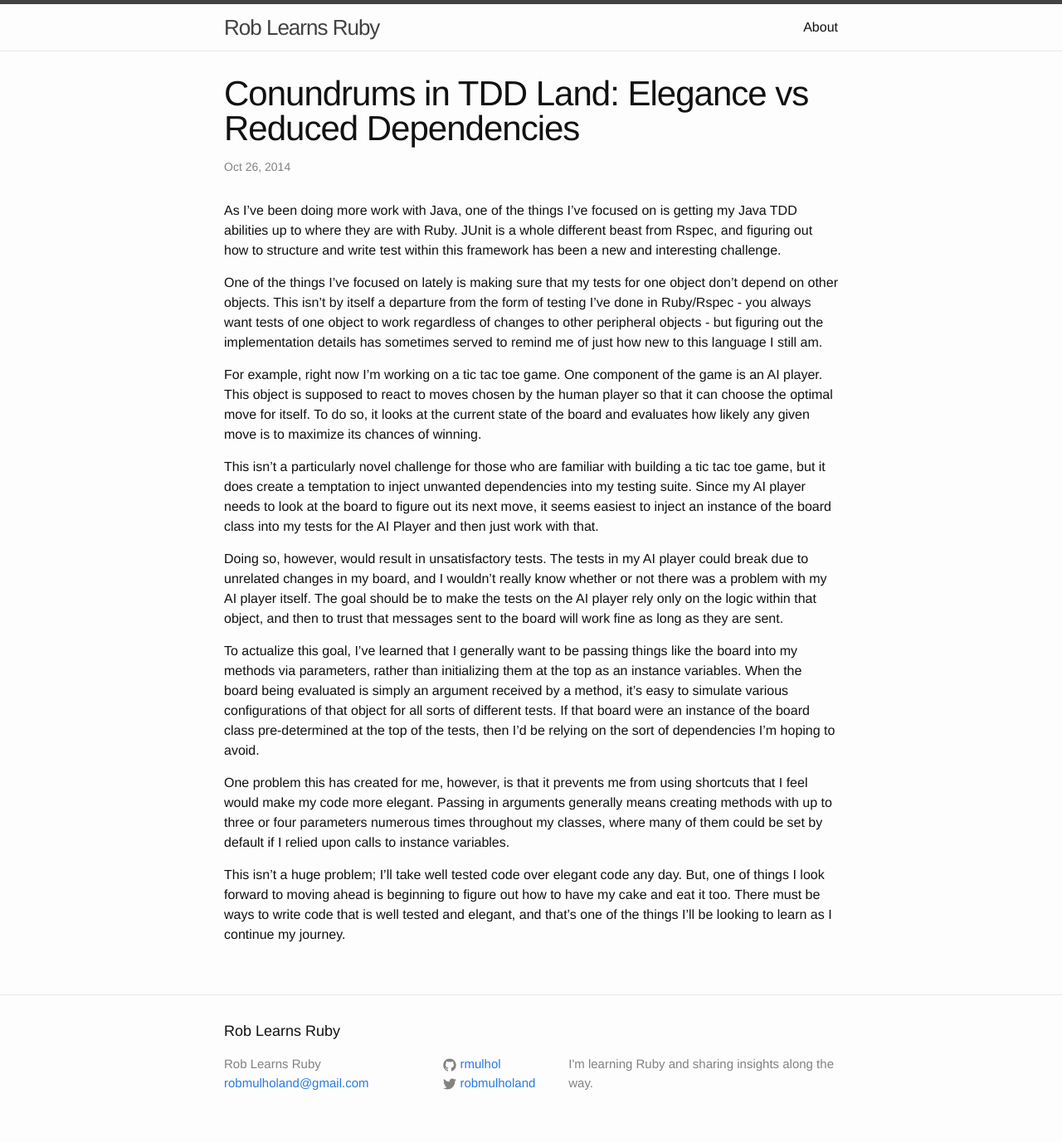
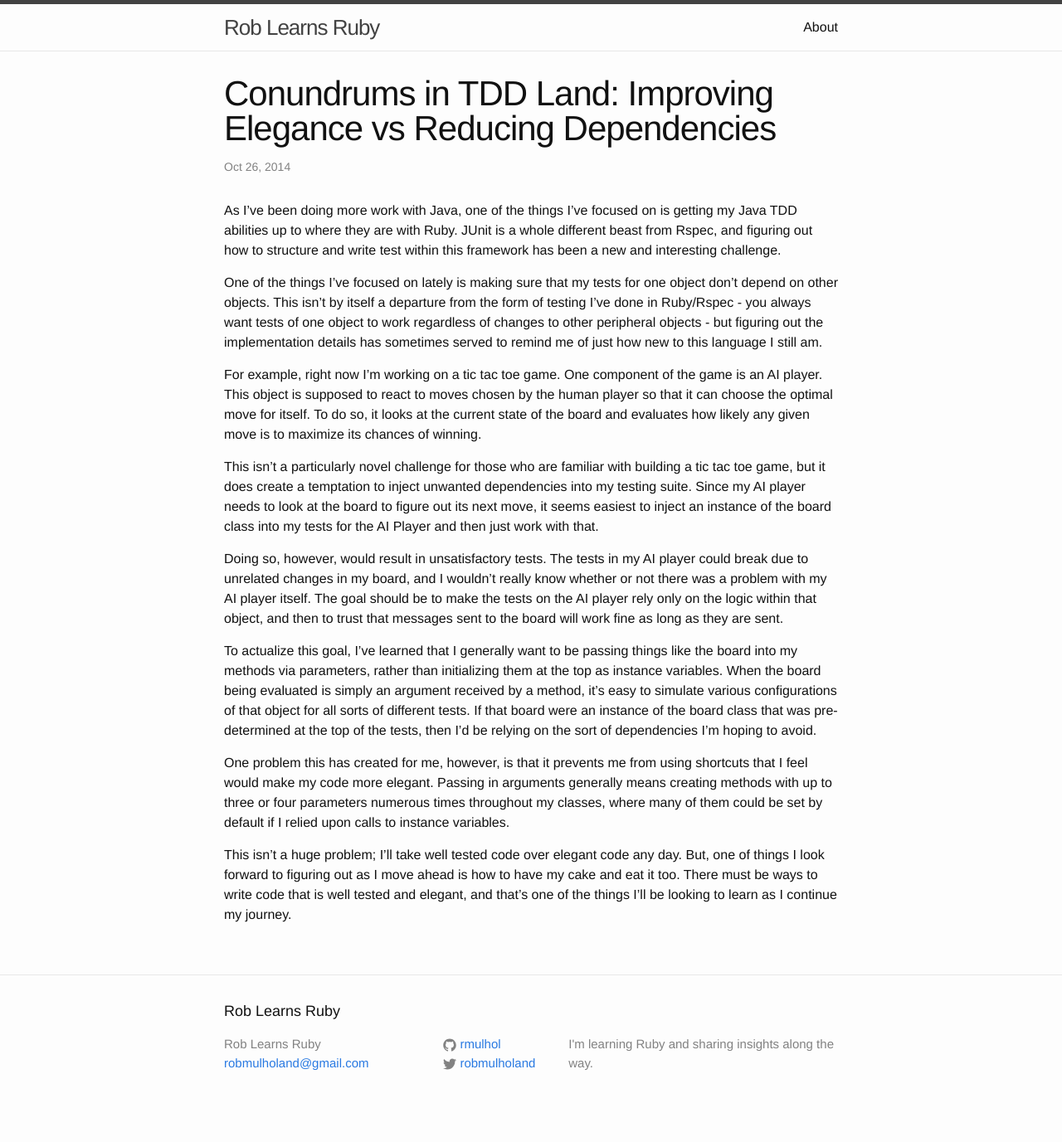
Before and after one commit to rmulhol/rmulhol.github.io, a Jekyll site: the page built from _posts/2014-10-26-tdd-elegance-dependencies.markdown, in a window 1280 px wide. Shown: the whole page at 83% size. Built offline with Jekyll 4.4.1, drawn with Linux system fonts in a browser that asks for light colours; after the commit the page ends 1353 px from its top, so only the background shows below that.

```diff
--- a/_posts/2014-10-26-tdd-elegance-dependencies.markdown
+++ b/_posts/2014-10-26-tdd-elegance-dependencies.markdown
@@ -1,6 +1,6 @@
 ---
 layout: post
-title:  "Conundrums in TDD Land: Elegance vs Reduced Dependencies"
+title:  "Conundrums in TDD Land: Improving Elegance vs Reducing Dependencies"
 date:   2014-10-26
 categories: Java
 tags: TDD
@@ -16,8 +16,8 @@
 
 Doing so, however, would result in unsatisfactory tests. The tests in my AI player could break due to unrelated changes in my board, and I wouldn't really know whether or not there was a problem with my AI player itself. The goal should be to make the tests on the AI player rely only on the logic within that object, and then to trust that messages sent to the board will work fine as long as they are sent.
 
-To actualize this goal, I've learned that I generally want to be passing things like the board into my methods via parameters, rather than initializing them at the top as an instance variables. When the board being evaluated is simply an argument received by a method, it's easy to simulate various configurations of that object for all sorts of different tests. If that board were an instance of the board class pre-determined at the top of the tests, then I'd be relying on the sort of dependencies I'm hoping to avoid.
+To actualize this goal, I've learned that I generally want to be passing things like the board into my methods via parameters, rather than initializing them at the top as instance variables. When the board being evaluated is simply an argument received by a method, it's easy to simulate various configurations of that object for all sorts of different tests. If that board were an instance of the board class that was pre-determined at the top of the tests, then I'd be relying on the sort of dependencies I'm hoping to avoid.
 
 One problem this has created for me, however, is that it prevents me from using shortcuts that I feel would make my code more elegant. Passing in arguments generally means creating methods with up to three or four parameters numerous times throughout my classes, where many of them could be set by default if I relied upon calls to instance variables.
 
-This isn't a huge problem; I'll take well tested code over elegant code any day. But, one of things I look forward to moving ahead is beginning to figure out how to have my cake and eat it too. There must be ways to write code that is well tested and elegant, and that's one of the things I'll be looking to learn as I continue my journey.
+This isn't a huge problem; I'll take well tested code over elegant code any day. But, one of things I look forward to figuring out as I move ahead is how to have my cake and eat it too. There must be ways to write code that is well tested and elegant, and that's one of the things I'll be looking to learn as I continue my journey.
```
Also changed, not shown: _posts/2014-10-30-comment-on-comments.markdown (added, +52 -0 lines), 4 other files.
